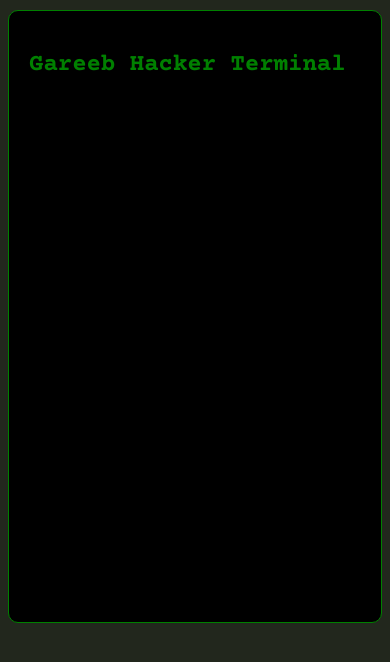
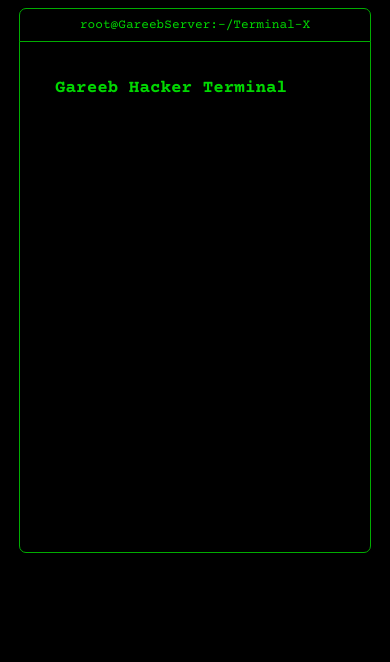
Before and after one commit to shvirat/terminal-x, a plain HTML site: page index.html in a window 390 px wide. Drawn offline with nearby package versions, Linux system fonts and the light colour scheme.

Commit message:
Improved UI

```diff
--- a/index.html
+++ b/index.html
@@ -8,6 +8,9 @@
     <link rel="shortcut icon" href="images/favicon.png" type="image/x-icon">
 </head>
 <body>
+    <div class="header">
+        <span>root@GareebServer:-/Terminal-X</span>
+    </div>
     <div class="container">
         <div>
             <h2>Gareeb Hacker Terminal</h2>
--- a/script.js
+++ b/script.js
@@ -1,14 +1,15 @@
 let element = document.querySelector(".container")
 let text = [
-    "• Initializing hack-scripts",
-    "• Initialized, Reading all data",
-    "• Password files detected",
-    "• Copying passwords and replacing with lollipops",
-    "• Checking other files to copy",
-    "• Sending data to Gareeb server",
-    "• All important data copied",
-    "• Final check! Thanks for co-operating",
-    "<i><b>• Now you can get your files just for 50 Bitcoins</i></b>"
+    "▣ Initializing hack-scripts",
+    "► Initialized, Reading all files",
+    "⚠ Password files found!",
+    "≈ Copying password files",
+    "► Checking other files to copy",
+    "□ Uploading data to Gareeb server",
+    "✔ All important data uploaded",
+    "※ You're doomed! but thanks for coperating",
+    " ",
+    "<b>‼ Pay 50BTC to unlock your files.</b>"
 ];
 
 function checkLast() {
--- a/style.css
+++ b/style.css
@@ -1,17 +1,65 @@
 @import url('https://fonts.googleapis.com/css2?family=Courier+Prime:ital,wght@0,400;0,700;1,400;1,700&display=swap');
 body{
     font-family: "Courier Prime", monospace, sans-serif;
-    background-color: #22271d;
+    background-color: #000000;
+    box-sizing: border-box;
 }
 
 .container{
-    height: 70vh;
-    margin: 10px auto;
+    height: min(80vh, 500px);
+    margin: auto;
     background-color: black;
-    border-radius: 10px;
-    padding-left: 20px;
-    padding-top: 20px;
-    border: 1px solid green;
-    color: green;
+    border-radius: 0px 0px 7px 7px;
+    padding-left: 30px;
+    padding-top: 10px   ;
+    border: 1px solid rgb(1, 173, 1);
+    color: rgb(1, 216, 1);
     font-size: 1rem;
+    width: max(50vw, 320px);
+    line-height: 2rem;
 }
+
+.container h2{
+    /* text-align: center; */
+    font-size: 1.5rem;
+    padding: 5px;
+}
+
+.header{
+    color: rgb(1, 216, 1);
+    border: 1px solid rgb(1, 173, 1);
+    border-radius: 7px 7px 0px 0px;
+    height: 2rem;
+    width: calc(max(50vw, 320px) + 30px);
+    margin: 0px auto -1px auto;
+
+}
+
+.header span{
+    display: block;
+    text-align: center;
+    line-height: 2rem;
+}
+
+@media (max-width: 768px){
+    .container h2{
+        font-size: 1.2rem;
+    }
+    .header span{
+        font-size: 0.9rem;
+    }
+    .container{
+        font-size: 0.7rem;
+    }
+}
+@media (max-width: 480px){
+    .container h2{
+        font-size: 1.1rem;
+    }
+    .header span{
+        font-size: 0.8rem;
+    }
+    .container{
+        font-size: 0.6rem;
+    }
+}
```
